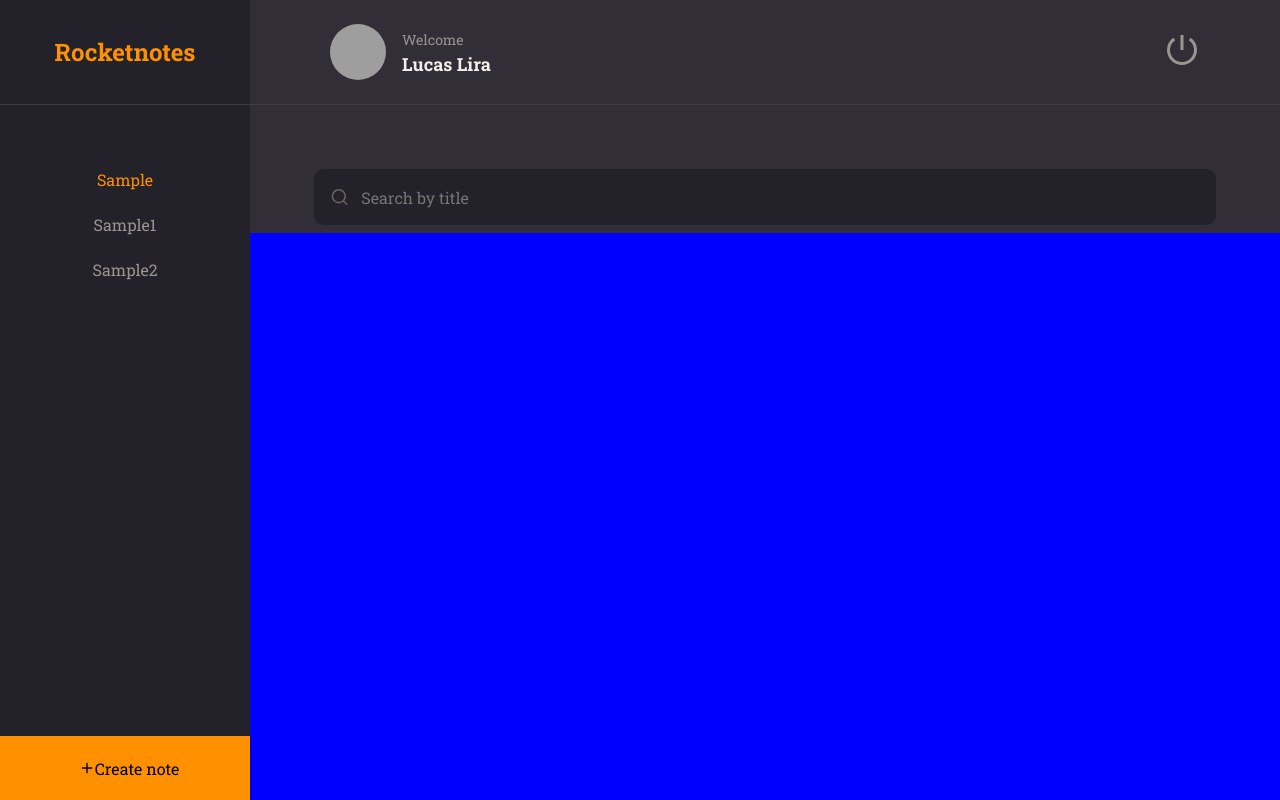
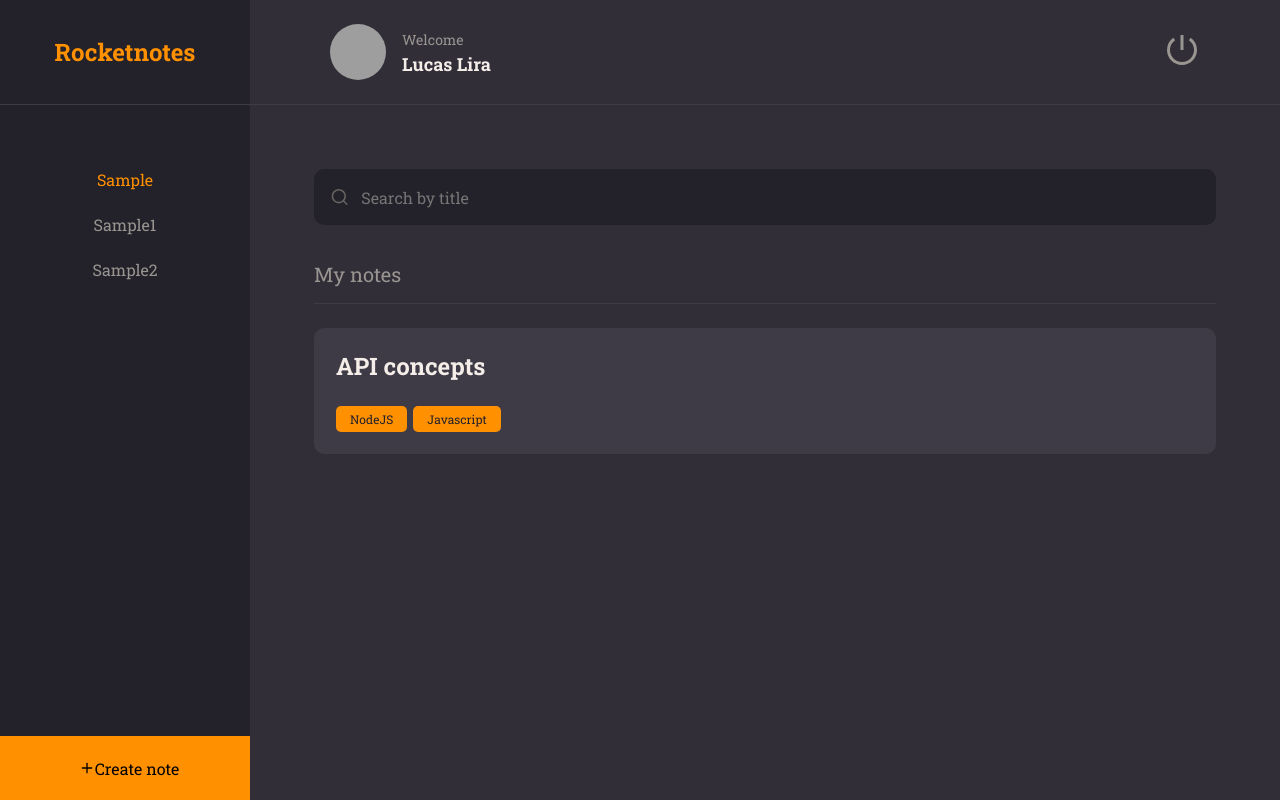
Before and after one commit to lucaslirah/Rocketsnotes, a React (Vite) app: page / in a window 1280 px wide. Built offline with nearby package versions, Linux system fonts and the light colour scheme; grey boxes are pictures that could not be loaded.

Commit message:
Note component created - Home interface finished

```diff
--- /dev/null
+++ b/src/components/Note/index.jsx
@@ -0,0 +1,16 @@
+import { Container } from './styles'
+import { Tag } from '../Tag'
+
+export function Note({ data, ...rest }){
+    return(
+        <Container {...rest}>
+            <h1>{data.title}</h1>
+            { data.tags &&
+            <footer>
+                {
+                    data.tags.map( tag => <Tag key={tag.id} title={tag.name}/>)
+                }
+            </footer>}
+        </Container>
+    )
+}
--- /dev/null
+++ b/src/components/Note/styles.js
@@ -0,0 +1,26 @@
+import styled from "styled-components"
+
+export const Container = styled.button`
+    width: 100%;
+    background-color: ${({ theme }) => theme.COLORS.BACKGROUND_700};
+
+    border: 0;
+    border-radius: 10px;
+
+    padding: 22px;
+    margin-bottom: 16px;
+
+    >h1{
+        flex: 1;
+        text-align: start;
+        font-weight: 700;
+        font-size: 24px;
+        color: ${({ theme }) => theme.COLORS.WHITE};
+    }
+
+    >footer{
+        width: 100%;
+        display: flex;
+        margin-top: 24px;
+    }
+`
--- a/src/components/Tag/index.jsx
+++ b/src/components/Tag/index.jsx
@@ -1,8 +1,8 @@
 import { Container } from './styles'
 
-export function Tag({ title }){
+export function Tag({ title, ...rest }){
     return (
-        <Container>
+        <Container {...rest}>
             {title}
         </Container>
     )
--- a/src/pages/Home/index.jsx
+++ b/src/pages/Home/index.jsx
@@ -2,6 +2,8 @@
 
 import { Container, Brand, Search, Menu, NewNote, Content } from './styles'
 import { Header } from '../../components/Header'
+import { Section } from '../../components/Section'
+import { Note } from '../../components/Note'
 import { Input } from '../../components/Input'
 import { ButtonText } from '../../components/ButtonText'
 
@@ -31,6 +33,15 @@
             </Search>
 
             <Content>
+                <Section title="My notes">
+                    <Note data={{
+                        title: "API concepts",
+                        tags: [
+                            {id: '1', name: 'NodeJS'},
+                            {id: '2', name: 'Javascript'}
+                        ]
+                    }}/>
+                </Section>
             </Content>
 
             <NewNote>
--- a/src/pages/Home/styles.js
+++ b/src/pages/Home/styles.js
@@ -64,5 +64,6 @@
 `
 export const Content = styled.div`
     grid-area: content;
-    background: blue;
+    padding: 0 64px;
+    overflow: auto;
 `
```
